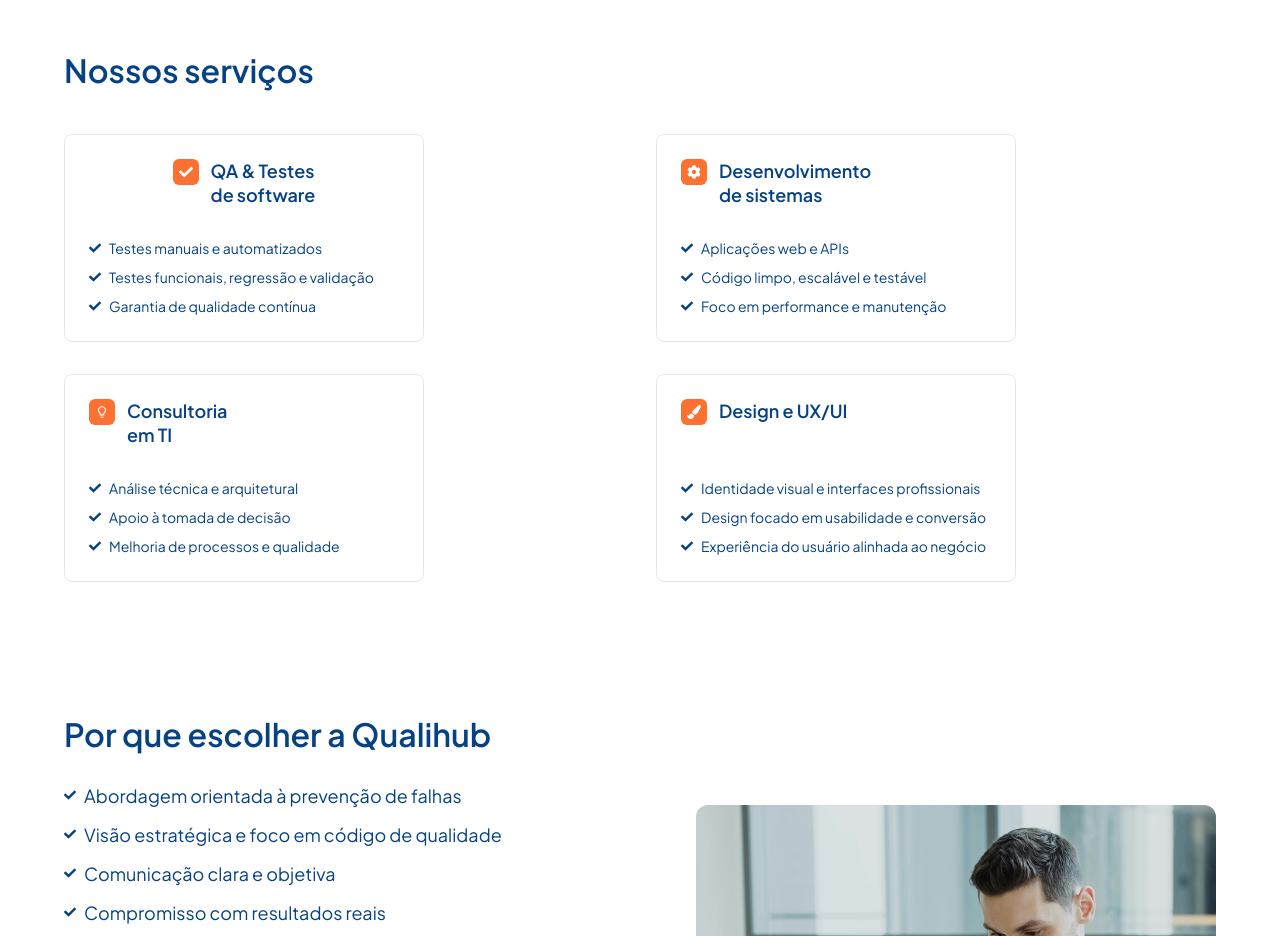
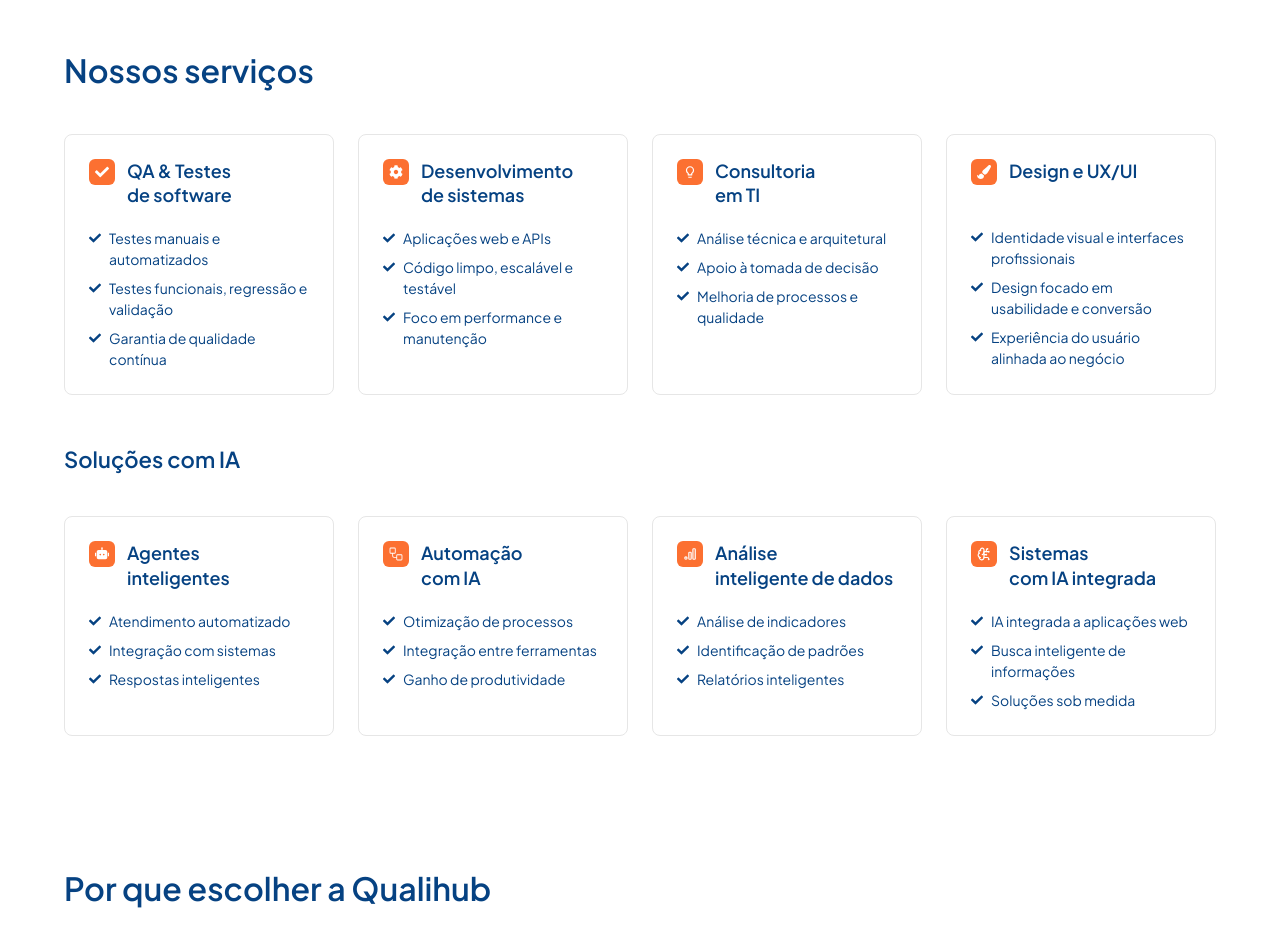
Before and after one commit to Larissa-Emily/qualihub-web, a React (Vite) app: page / in a window 1280 px wide. Shown: the part 1440-2376 px from the top of the page. Built offline with nearby package versions, Linux system fonts and the light colour scheme.

Commit message:
new service

```diff
--- a/src/components/ServiceSection/index.jsx
+++ b/src/components/ServiceSection/index.jsx
@@ -1,138 +1,163 @@
 import React from "react";
+
 import { FaCheck, FaCog, FaPaintBrush } from "react-icons/fa";
 import { MdOutlineLightbulb } from "react-icons/md";
+import { RiRobot2Fill } from "react-icons/ri";
+import { TbBrandGoogleAnalytics } from "react-icons/tb";
+import { GoWorkflow } from "react-icons/go";
+import { LuBrainCircuit } from "react-icons/lu";
+
+const services = [
+  {
+    title: "QA & Testes",
+    subtitle: "de software",
+    icon: FaCheck,
+    items: [
+      "Testes manuais e automatizados",
+      "Testes funcionais, regressão e validação",
+      "Garantia de qualidade contínua",
+    ],
+  },
+  {
+    title: "Desenvolvimento",
+    subtitle: "de sistemas",
+    icon: FaCog,
+    items: [
+      "Aplicações web e APIs",
+      "Código limpo, escalável e testável",
+      "Foco em performance e manutenção",
+    ],
+  },
+  {
+    title: "Consultoria",
+    subtitle: "em TI",
+    icon: MdOutlineLightbulb,
+    items: [
+      "Análise técnica e arquitetural",
+      "Apoio à tomada de decisão",
+      "Melhoria de processos e qualidade",
+    ],
+  },
+  {
+    title: "Design e UX/UI",
+    subtitle: "",
+    icon: FaPaintBrush,
+    items: [
+      "Identidade visual e interfaces profissionais",
+      "Design focado em usabilidade e conversão",
+      "Experiência do usuário alinhada ao negócio",
+    ],
+  },
+];
+
+const aiSolutions = [
+  {
+    title: "Agentes",
+    subtitle: "inteligentes",
+    icon: RiRobot2Fill,
+    items: [
+      "Atendimento automatizado",
+      "Integração com sistemas",
+      "Respostas inteligentes",
+    ],
+  },
+  {
+    title: "Automação",
+    subtitle: "com IA",
+    icon: GoWorkflow,
+    items: [
+      "Otimização de processos",
+      "Integração entre ferramentas",
+      "Ganho de produtividade",
+    ],
+  },
+  {
+    title: "Análise",
+    subtitle: "inteligente de dados",
+    icon: TbBrandGoogleAnalytics,
+    items: [
+      "Análise de indicadores",
+      "Identificação de padrões",
+      "Relatórios inteligentes",
+    ],
+  },
+  {
+    title: "Sistemas",
+    subtitle: "com IA integrada",
+    icon: LuBrainCircuit,
+    items: [
+      "IA integrada a aplicações web",
+      "Busca inteligente de informações",
+      "Soluções sob medida",
+    ],
+  },
+];
+
+function ServiceCard({ title, subtitle, icon: Icon, items }) {
+  return (
+    <article className="w-full min-w-0 h-full border border-[#E6E6E6] rounded-lg p-5 sm:p-6">
+      <div className="flex items-start gap-3 mb-5">
+        <div className="w-[26px] h-[26px] shrink-0 rounded-md bg-[#FC7031] flex items-center justify-center text-white text-sm">
+          <Icon />
+        </div>
+
+        <h3 className="min-w-0 min-h-[48px] text-[18px] font-semibold text-[#064282] leading-snug">
+          {title}
+          {subtitle && (
+            <>
+              <br />
+              {subtitle}
+            </>
+          )}
+        </h3>
+      </div>
+
+      <ul className="space-y-2 text-[#064282] text-[14px]">
+        {items.map((item) => (
+          <li key={item} className="flex items-start gap-2">
+            <FaCheck className="text-[#064282] text-[12px] shrink-0 mt-1" />
+            <span className="min-w-0">{item}</span>
+          </li>
+        ))}
+      </ul>
+    </article>
+  );
+}
+
+function ServiceGrid({ items }) {
+  return (
+    <div className="grid grid-cols-1 md:grid-cols-2 xl:grid-cols-4 gap-6 items-stretch">
+      {items.map((item) => (
+        <ServiceCard key={item.title} {...item} />
+      ))}
+    </div>
+  );
+}
 
 export default function ServiceSection() {
   return (
-    <section className="py-16 font-jakarta" id="service">
-      {/* CONTAINER PADRÃO (MESMO DO HERO E MENU) */}
+    <section id="service" className="py-16 font-jakarta">
       <div className="max-w-[1400px] mx-auto px-6 lg:px-16">
-        {/* Título */}
-        <header className="mb-10">
-          <h2 className="text-[32px] font-semibold text-[#064282]  text-center xl:text-left">
-            Nossos serviços
-          </h2>
-        </header>
+        {/* Nossos serviços */}
+        <div>
+          <header className="mb-10">
+            <h2 className="text-[32px] font-semibold text-[#064282] text-center xl:text-left">
+              Nossos serviços
+            </h2>
+          </header>
 
-        {/* Cards */}
-        <div
-          className="
-        grid
-        grid-cols-1
-        lgx:grid-cols-2
-        xlx:grid-cols-4
-        gap-8 xlx:gap-[200px]
-        justify-items-center
-        xl:justify-items-start
-      "
-        >
-          {/* Card 1 */}
-          <div className="w-[360px] border border-[#E6E6E6] rounded-lg p-6 ">
-            <div className="flex items-start xl:justify-center gap-3 mb-4">
-              <div className="w-[26px] h-[26px] rounded-md bg-[#FC7031] flex items-center justify-center text-white text-sm font-bold">
-                <FaCheck />
-              </div>
-              <h3 className="h-[63px] text-[18px] font-semibold text-[#064282] leading-snug">
-                QA & Testes <br /> de software
-              </h3>
-            </div>
+          <ServiceGrid items={services} />
+        </div>
 
-            <ul className="space-y-2 text-[#064282] text-[14px]">
-              <li className="flex items-center gap-2">
-                <FaCheck className="text-[#064282] text-[12px]" />
-                Testes manuais e automatizados
-              </li>
-              <li className="flex items-center gap-2">
-                <FaCheck className="text-[#064282] text-[12px]" />
-                Testes funcionais, regressão e validação
-              </li>
-              <li className="flex items-center gap-2">
-                <FaCheck className="text-[#064282] text-[12px]" />
-                Garantia de qualidade contínua
-              </li>
-            </ul>
-          </div>
+        {/* Soluções com IA */}
+        <div className="mt-12">
+          <header className="mb-10">
+            <h2 className="text-[22px] font-semibold text-[#064282] text-center xl:text-left">
+              Soluções com IA
+            </h2>
+          </header>
 
-          {/* Card 2 */}
-          <div className="w-[360px] border border-[#E6E6E6] rounded-lg p-6">
-            <div className="flex items-start gap-3 mb-4">
-              <div className="w-[26px] h-[26px] rounded-md bg-[#FC7031] flex items-center justify-center text-white text-sm font-bold">
-                <FaCog />
-              </div>
-              <h3 className="h-[63px] text-[18px] font-semibold text-[#064282] leading-snug">
-                Desenvolvimento <br /> de sistemas
-              </h3>
-            </div>
-
-            <ul className="space-y-2 text-[#064282] text-[14px]">
-              <li className="flex items-center gap-2">
-                <FaCheck className="text-[#064282] text-[12px]" />
-                Aplicações web e APIs
-              </li>
-              <li className="flex items-center gap-2">
-                <FaCheck className="text-[#064282] text-[12px]" />
-                Código limpo, escalável e testável
-              </li>
-              <li className="flex items-center gap-2">
-                <FaCheck className="text-[#064282] text-[12px]" />
-                Foco em performance e manutenção
-              </li>
-            </ul>
-          </div>
-
-          {/* Card 3 */}
-          <div className="w-[360px] border border-[#E6E6E6] rounded-lg p-6">
-            <div className="flex items-start gap-3 mb-4">
-              <div className="w-[26px] h-[26px] rounded-md bg-[#FC7031] flex items-center justify-center text-white text-sm font-bold">
-                <MdOutlineLightbulb />
-              </div>
-              <h3 className="h-[63px] text-[18px] font-semibold text-[#064282] leading-snug">
-                Consultoria <br /> em TI
-              </h3>
-            </div>
-
-            <ul className="space-y-2 text-[#064282] text-[14px]">
-              <li className="flex items-center gap-2">
-                <FaCheck className="text-[#064282] text-[12px]" />
-                Análise técnica e arquitetural
-              </li>
-              <li className="flex items-center gap-2">
-                <FaCheck className="text-[#064282] text-[12px]" />
-                Apoio à tomada de decisão
-              </li>
-              <li className="flex items-center gap-2">
-                <FaCheck className="text-[#064282] text-[12px]" />
-                Melhoria de processos e qualidade
-              </li>
-            </ul>
-          </div>
-
-          {/* Card 4 */}
-          <div className="w-[360px] border border-[#E6E6E6] rounded-lg p-6">
-            <div className="flex items-start gap-3 mb-4">
-              <div className="w-[26px] h-[26px] rounded-md bg-[#FC7031] flex items-center justify-center text-white text-sm font-bold">
-                <FaPaintBrush />
-              </div>
-              <h3 className="h-[63px] text-[18px] font-semibold text-[#064282] leading-snug">
-                Design e UX/UI
-              </h3>
-            </div>
-
-            <ul className="space-y-2 text-[#064282] text-[14px]">
-              <li className="flex items-center gap-2">
-                <FaCheck className="text-[#064282] text-[12px]" />
-                Identidade visual e interfaces profissionais
-              </li>
-              <li className="flex items-center gap-2">
-                <FaCheck className="text-[#064282] text-[12px]" />
-                Design focado em usabilidade e conversão
-              </li>
-              <li className="flex items-center gap-2">
-                <FaCheck className="text-[#064282] text-[12px]" />
-                Experiência do usuário alinhada ao negócio
-              </li>
-            </ul>
-          </div>
+          <ServiceGrid items={aiSolutions} />
         </div>
       </div>
     </section>
```
